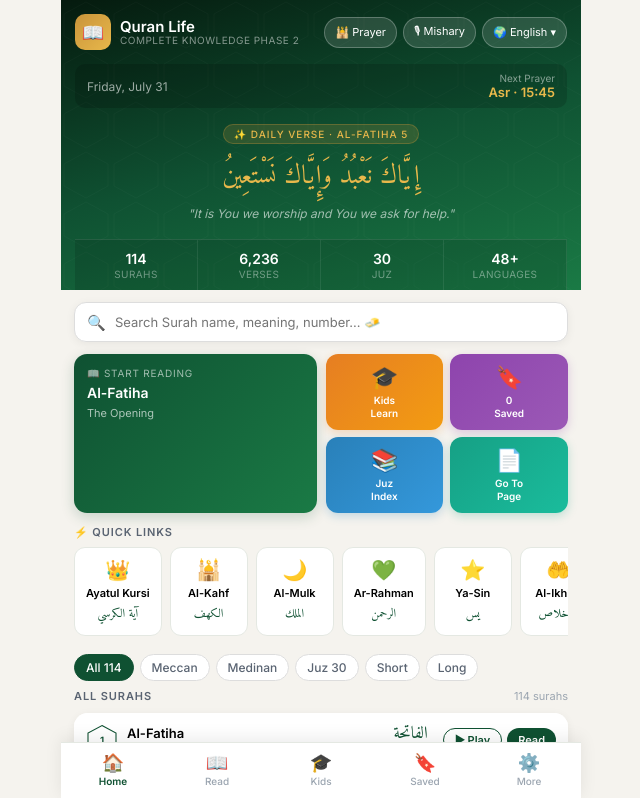
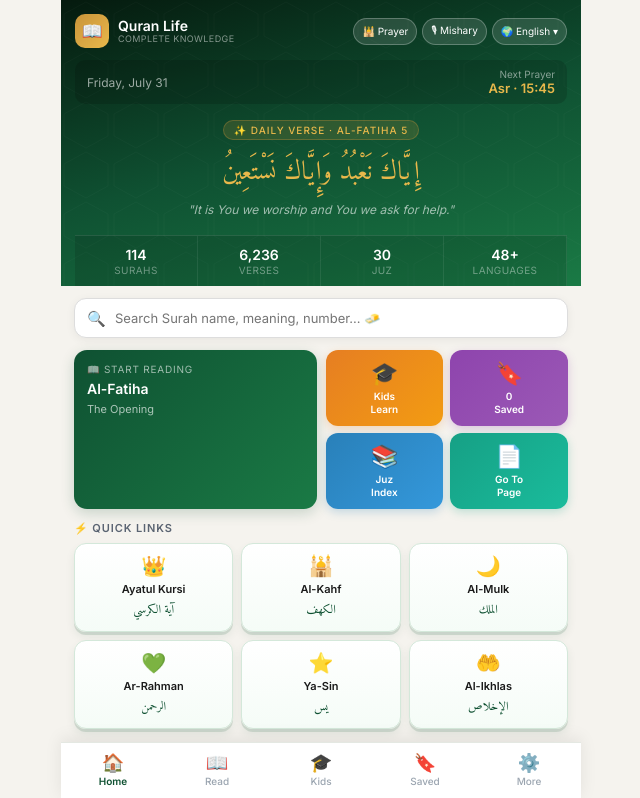
Before and after one commit to Aisarifarehman/Quran-Life, a React (Vite) app: page / in a window 1280 px wide. Shown: the top 798 px of the page, without its empty margins (319-959 px from the left). Built offline with nearby package versions, Linux system fonts and the light colour scheme.

Commit message:
Update App.jsx

```diff
--- a/src/App.jsx
+++ b/src/App.jsx
@@ -555,9 +555,11 @@
     .mushaf-text{font-family:'Amiri',serif;font-size:24px;line-height:3;direction:rtl;text-align:justify;color:#1a0500;word-spacing:4px}
     .mushaf-num{display:inline-flex;align-items:center;justify-content:center;width:26px;height:26px;border-radius:50%;background:linear-gradient(135deg,#8b6914,#c9943a);color:#fff;font-size:10px;font-weight:700;margin:0 3px;vertical-align:middle;flex-shrink:0;font-family:'Inter',sans-serif;line-height:1}
     .zoom-arabic{touch-action:pan-y pinch-zoom;display:block;width:100%}
-    .mode-btn{padding:6px 13px;border-radius:18px;font-size:11px;font-weight:600;cursor:pointer;transition:all .2s;font-family:'Inter',sans-serif;white-space:nowrap}
-    .mode-btn.active{background:#e8b84b;color:#1a0a00;border:.5px solid #c9943a}
-    .mode-btn:not(.active){background:rgba(255,255,255,.15);color:#fff;border:.5px solid rgba(255,255,255,.3)}
+    .mode-btn{padding:6px 14px;border-radius:18px;font-size:11px;font-weight:700;cursor:pointer;font-family:'Inter',sans-serif;transition:all .12s;white-space:nowrap}
+    .mode-btn.active{background:linear-gradient(180deg,#e8b84b 0%,#c9943a 100%);color:#1a0a00;border:.5px solid #a67c2a;box-shadow:0 3px 0 #7a5a1a}
+    .mode-btn.active:active{transform:translateY(3px);box-shadow:0 0 0 #7a5a1a}
+    .mode-btn:not(.active){background:linear-gradient(180deg,rgba(255,255,255,.25) 0%,rgba(255,255,255,.1) 100%);color:#fff;border:.5px solid rgba(255,255,255,.35);box-shadow:0 3px 0 rgba(0,0,0,.2)}
+    .mode-btn:not(.active):active{transform:translateY(3px);box-shadow:0 0 0 rgba(0,0,0,.2)}
     @keyframes fadeIn{from{opacity:0;transform:translateY(6px)}to{opacity:1;transform:translateY(0)}}
     @keyframes bv{0%,80%,100%{transform:scale(.6);opacity:.4}40%{transform:scale(1);opacity:1}}
     @keyframes pop{from{opacity:0;transform:scale(.94)}to{opacity:1;transform:scale(1)}}
@@ -570,10 +572,12 @@
     .srow{display:flex;align-items:center;gap:9px;padding:10px 12px;background:#fff;cursor:pointer;border-bottom:.5px solid #f0f0ec;transition:background .1s}
     .srow:hover{background:#f5fcf7}
     .srow:last-child{border-bottom:none}
-    .pbtn{padding:4px 11px;border-radius:15px;border:.5px solid ${G};color:${G};background:transparent;font-size:11px;font-weight:600;cursor:pointer;transition:all .15s;font-family:'Inter',sans-serif}
-    .pbtn:hover{background:${G};color:#fff}
-    .rbtn{padding:4px 11px;border-radius:15px;background:${G};color:#fff;border:none;font-size:11px;font-weight:600;cursor:pointer;font-family:'Inter',sans-serif}
-    .rbtn:hover{background:#0a3d26}
+    .pbtn{padding:5px 13px;border-radius:18px;font-size:11px;font-weight:700;cursor:pointer;font-family:'Inter',sans-serif;background:linear-gradient(180deg,#f5fcf7 0%,#e0f2e8 100%);color:#0f5132;box-shadow:0 3px 0 #0a3d2644,0 5px 10px rgba(15,81,50,.12);border:.5px solid #0f5132;transition:all .12s}
+    .pbtn:hover{transform:translateY(1px);box-shadow:0 2px 0 #0a3d2644}
+    .pbtn:active{transform:translateY(3px);box-shadow:0 0 0 #0a3d2644}
+    .rbtn{padding:5px 13px;border-radius:18px;font-size:11px;font-weight:700;cursor:pointer;font-family:'Inter',sans-serif;background:linear-gradient(180deg,#1a9a5c 0%,#0f5132 100%);color:#fff;box-shadow:0 3px 0 #072b1a,0 5px 10px rgba(15,81,50,.2);border:none;transition:all .12s}
+    .rbtn:hover{transform:translateY(1px);box-shadow:0 2px 0 #072b1a}
+    .rbtn:active{transform:translateY(3px);box-shadow:0 0 0 #072b1a}
     .chip{display:flex;align-items:center;gap:4px;padding:5px 10px;border-radius:16px;border:.5px solid rgba(255,255,255,.25);background:rgba(255,255,255,.13);color:#fff;font-size:11px;white-space:nowrap;cursor:pointer;font-family:'Inter',sans-serif}
     .chip:hover{background:rgba(255,255,255,.22)}
     .lo{display:flex;justify-content:space-between;align-items:center;width:100%;text-align:left;padding:8px 12px;background:transparent;border:none;color:#1a1a1a;transition:background .1s;cursor:pointer;font-family:'Inter',sans-serif}
@@ -584,19 +588,41 @@
     .ni{flex:1;display:flex;flex-direction:column;align-items:center;gap:2px;cursor:pointer;padding:3px 0}
     .ni-lbl{font-size:10px;color:#9ba5b0;font-weight:500}
     .ni.on .ni-lbl{color:${G};font-weight:700}
-    .fc{padding:5px 11px;border-radius:18px;border:.5px solid #ddd;background:#fff;color:#5a6472;font-size:12px;font-weight:500;white-space:nowrap;cursor:pointer;font-family:'Inter',sans-serif}
-    .fc.on{background:${G};border-color:${G};color:#fff}
-    .qpill{display:flex;flex-direction:column;align-items:center;gap:4px;padding:10px 11px;background:#fff;border-radius:11px;border:.5px solid #e4e8e2;cursor:pointer;min-width:78px;text-align:center;transition:all .15s;flex-shrink:0}
-    .qpill:hover{background:#f0faf5;border-color:${G}}
+    .fc{padding:5px 12px;border-radius:18px;border:.5px solid #ddd;background:linear-gradient(180deg,#fff 0%,#f0f0f0 100%);color:#5a6472;font-size:12px;font-weight:600;white-space:nowrap;cursor:pointer;font-family:'Inter',sans-serif;box-shadow:0 2px 0 #ccc;transition:all .12s}
+    .fc:hover{transform:translateY(1px);box-shadow:0 1px 0 #ccc}
+    .fc.on{background:linear-gradient(180deg,#1a9a5c 0%,#0f5132 100%);border-color:#0f5132;color:#fff;box-shadow:0 2px 0 #072b1a}
+    /* 3D BULGE BUTTONS */
+    .btn-3d{display:inline-flex;align-items:center;justify-content:center;gap:5px;border-radius:20px;font-weight:600;cursor:pointer;font-family:'Inter',sans-serif;transition:all .12s;position:relative;border:none;outline:none;white-space:nowrap}
+    .btn-3d-green{background:linear-gradient(180deg,#1a9a5c 0%,#0f5132 60%,#0a3d26 100%);color:#fff;box-shadow:0 4px 0 #072b1a,0 6px 12px rgba(15,81,50,.35);text-shadow:0 1px 2px rgba(0,0,0,.3)}
+    .btn-3d-green:hover{transform:translateY(1px);box-shadow:0 3px 0 #072b1a,0 4px 10px rgba(15,81,50,.3)}
+    .btn-3d-green:active{transform:translateY(4px);box-shadow:0 0px 0 #072b1a,0 2px 6px rgba(15,81,50,.2)}
+    .btn-3d-gold{background:linear-gradient(180deg,#e8b84b 0%,#c9943a 60%,#a67c2a 100%);color:#1a0a00;box-shadow:0 4px 0 #7a5a1a,0 6px 12px rgba(139,105,20,.35);text-shadow:0 1px 1px rgba(255,255,255,.2)}
+    .btn-3d-gold:hover{transform:translateY(1px);box-shadow:0 3px 0 #7a5a1a,0 4px 10px rgba(139,105,20,.3)}
+    .btn-3d-gold:active{transform:translateY(4px);box-shadow:0 0px 0 #7a5a1a}
+    .btn-3d-white{background:linear-gradient(180deg,#ffffff 0%,#f0f0f0 60%,#e0e0e0 100%);color:#0f5132;box-shadow:0 4px 0 #aaa,0 6px 12px rgba(0,0,0,.15);border:.5px solid #ddd}
+    .btn-3d-white:hover{transform:translateY(1px);box-shadow:0 3px 0 #aaa,0 4px 8px rgba(0,0,0,.1)}
+    .btn-3d-white:active{transform:translateY(4px);box-shadow:0 0px 0 #aaa}
+    .btn-3d-outline{background:linear-gradient(180deg,#f5fcf7 0%,#e8f5ee 100%);color:#0f5132;box-shadow:0 3px 0 #0f5132,0 5px 10px rgba(15,81,50,.2);border:.5px solid #0f5132}
+    .btn-3d-outline:hover{transform:translateY(1px);box-shadow:0 2px 0 #0f5132}
+    .btn-3d-outline:active{transform:translateY(3px);box-shadow:0 0px 0 #0f5132}
+    /* Quick links grid — no overflow */
+    .ql-grid{display:grid;grid-template-columns:repeat(3,1fr);gap:8px}
+    .qpill{display:flex;flex-direction:column;align-items:center;gap:4px;padding:10px 8px;background:linear-gradient(180deg,#fff 0%,#f5fcf7 100%);border-radius:12px;border:.5px solid #d4e8da;cursor:pointer;text-align:center;transition:all .12s;box-shadow:0 3px 0 #0f513222,0 5px 10px rgba(15,81,50,.08)}
+    .qpill:hover{transform:translateY(1px);box-shadow:0 2px 0 #0f513222,0 3px 7px rgba(15,81,50,.08)}
+    .qpill:active{transform:translateY(3px);box-shadow:0 0px 0 #0f513222}
     .aitext{font-size:13px;line-height:1.9;color:#1a1a1a;white-space:pre-wrap;direction:auto}
     .alpha-card{border-radius:13px;padding:12px;cursor:pointer;transition:all .18s;display:flex;flex-direction:column;align-items:center;gap:5px;border:2px solid transparent}
     .alpha-card:hover{transform:scale(1.04);box-shadow:0 4px 14px rgba(0,0,0,.12)}
-    .retry-btn{padding:5px 13px;border:.5px solid ${G};border-radius:12px;background:transparent;color:${G};font-size:12px;cursor:pointer;font-family:'Inter',sans-serif}
-    .retry-btn:hover{background:${G};color:#fff}
-    .lbtn{display:flex;align-items:center;gap:4px;padding:5px 11px;border:.5px solid ${G};border-radius:16px;background:transparent;color:${G};font-size:11px;font-weight:600;transition:all .15s;cursor:pointer;font-family:'Inter',sans-serif}
-    .lbtn.pl,.lbtn:hover{background:${G};color:#fff}
-    .dbtn{display:flex;align-items:center;gap:4px;padding:5px 11px;border:.5px solid #ddd;border-radius:16px;background:transparent;color:#444;font-size:11px;transition:all .15s;cursor:pointer;font-family:'Inter',sans-serif}
-    .dbtn.op,.dbtn:hover{background:${G};border-color:${G};color:#fff}
+    .retry-btn{padding:5px 13px;border-radius:18px;font-size:11px;font-weight:700;cursor:pointer;font-family:'Inter',sans-serif;background:linear-gradient(180deg,#f5fcf7 0%,#e0f2e8 100%);color:#0f5132;box-shadow:0 3px 0 #0a3d2644;border:.5px solid #0f5132;transition:all .12s;margin-top:8px;display:inline-block}
+    .retry-btn:hover{transform:translateY(1px);box-shadow:0 2px 0 #0a3d2644}
+    .lbtn{display:flex;align-items:center;gap:4px;padding:5px 12px;border-radius:18px;font-size:11px;font-weight:700;cursor:pointer;font-family:'Inter',sans-serif;background:linear-gradient(180deg,#f5fcf7 0%,#e0f2e8 100%);color:#0f5132;box-shadow:0 3px 0 #0a3d2644,0 5px 10px rgba(15,81,50,.12);border:.5px solid #0f5132;transition:all .12s}
+    .lbtn:hover{transform:translateY(1px);box-shadow:0 2px 0 #0a3d2644}
+    .lbtn:active{transform:translateY(3px);box-shadow:0 0 0 #0a3d2644}
+    .lbtn.pl{background:linear-gradient(180deg,#1a9a5c 0%,#0f5132 100%);color:#fff;box-shadow:0 3px 0 #072b1a;border-color:#0f5132}
+    .dbtn{display:flex;align-items:center;gap:4px;padding:5px 12px;border-radius:18px;font-size:11px;font-weight:600;cursor:pointer;font-family:'Inter',sans-serif;background:linear-gradient(180deg,#fafafa 0%,#efefef 100%);color:#444;box-shadow:0 3px 0 #bbb,0 5px 10px rgba(0,0,0,.07);border:.5px solid #ddd;transition:all .12s}
+    .dbtn:hover{transform:translateY(1px);box-shadow:0 2px 0 #bbb}
+    .dbtn:active{transform:translateY(3px);box-shadow:0 0 0 #bbb}
+    .dbtn.op{background:linear-gradient(180deg,#1a9a5c 0%,#0f5132 100%);color:#fff;box-shadow:0 3px 0 #072b1a;border-color:#0f5132}
     .bk-btn{font-size:17px;background:none;border:none;cursor:pointer;padding:0 2px;line-height:1;transition:transform .15s}
     .bk-btn:hover{transform:scale(1.2)}
   `;
@@ -793,18 +819,18 @@
         </div>
         <div style={{ position: "relative", zIndex: 2 }}>
           {/* Top bar */}
-          <div style={{ display: "flex", justifyContent: "space-between", alignItems: "center", marginBottom: 14 }}>
-            <div style={{ display: "flex", alignItems: "center", gap: 9 }}>
-              <div style={{ width: 36, height: 36, borderRadius: 10, background: `linear-gradient(135deg,${GOLD},#e8b84b)`, display: "flex", alignItems: "center", justifyContent: "center", fontSize: 18 }}>📖</div>
+          <div style={{ display: "flex", justifyContent: "space-between", alignItems: "center", marginBottom: 12, flexWrap: "wrap", gap: 8 }}>
+            <div style={{ display: "flex", alignItems: "center", gap: 9, flexShrink: 0 }}>
+              <div style={{ width: 34, height: 34, borderRadius: 10, background: `linear-gradient(135deg,${GOLD},#e8b84b)`, display: "flex", alignItems: "center", justifyContent: "center", fontSize: 17, flexShrink: 0 }}>📖</div>
               <div>
-                <div style={{ fontSize: 15, fontWeight: 700, color: "#fff", lineHeight: 1 }}>Quran Life</div>
-                <div style={{ fontSize: 10, color: "rgba(255,255,255,.5)", letterSpacing: .5 }}>COMPLETE KNOWLEDGE PHASE 2</div>
+                <div style={{ fontSize: 14, fontWeight: 700, color: "#fff", lineHeight: 1 }}>Quran Life</div>
+                <div style={{ fontSize: 9, color: "rgba(255,255,255,.5)", letterSpacing: .4 }}>COMPLETE KNOWLEDGE</div>
               </div>
             </div>
-            <div style={{ display: "flex", gap: 6 }}>
-              <button className="chip" onClick={() => setShowPrayer(true)}>🕌 Prayer</button>
-              <button className="chip" onClick={() => setShowQari(true)}>🎙 {curQari.short}</button>
-              <button className="chip" onClick={() => setShowLang(true)}>🌍 {curLang.na} ▾</button>
+            <div style={{ display: "flex", gap: 5, flexWrap: "wrap", justifyContent: "flex-end" }}>
+              <button className="chip" style={{ fontSize: 10, padding: "4px 8px" }} onClick={() => setShowPrayer(true)}>🕌 Prayer</button>
+              <button className="chip" style={{ fontSize: 10, padding: "4px 8px" }} onClick={() => setShowQari(true)}>🎙 {curQari.short}</button>
+              <button className="chip" style={{ fontSize: 10, padding: "4px 8px" }} onClick={() => setShowLang(true)}>🌍 {curLang.na} ▾</button>
             </div>
           </div>
           {/* Prayer bar */}
@@ -889,11 +915,11 @@
       {/* Quick Links */}
       <div style={{ padding: "2px 13px 10px" }}>
         <div style={{ fontSize: 11, fontWeight: 700, color: "#5a6472", textTransform: "uppercase", letterSpacing: .9, marginBottom: 8 }}>⚡ Quick Links</div>
-        <div style={{ display: "flex", gap: 8, overflowX: "auto", paddingBottom: 4 }}>
+        <div className="ql-grid">
           {QUICK_LINKS.map(q => (
             <div key={q.name} className="qpill" onClick={() => openSurah(q.surah)}>
               <div style={{ fontSize: 20 }}>{q.icon}</div>
-              <div style={{ fontSize: 11, fontWeight: 600 }}>{q.name}</div>
+              <div style={{ fontSize: 11, fontWeight: 700, color: "#1a1a1a" }}>{q.name}</div>
               <div className="ar" style={{ fontSize: 12, color: G }}>{q.ar}</div>
             </div>
           ))}
```
